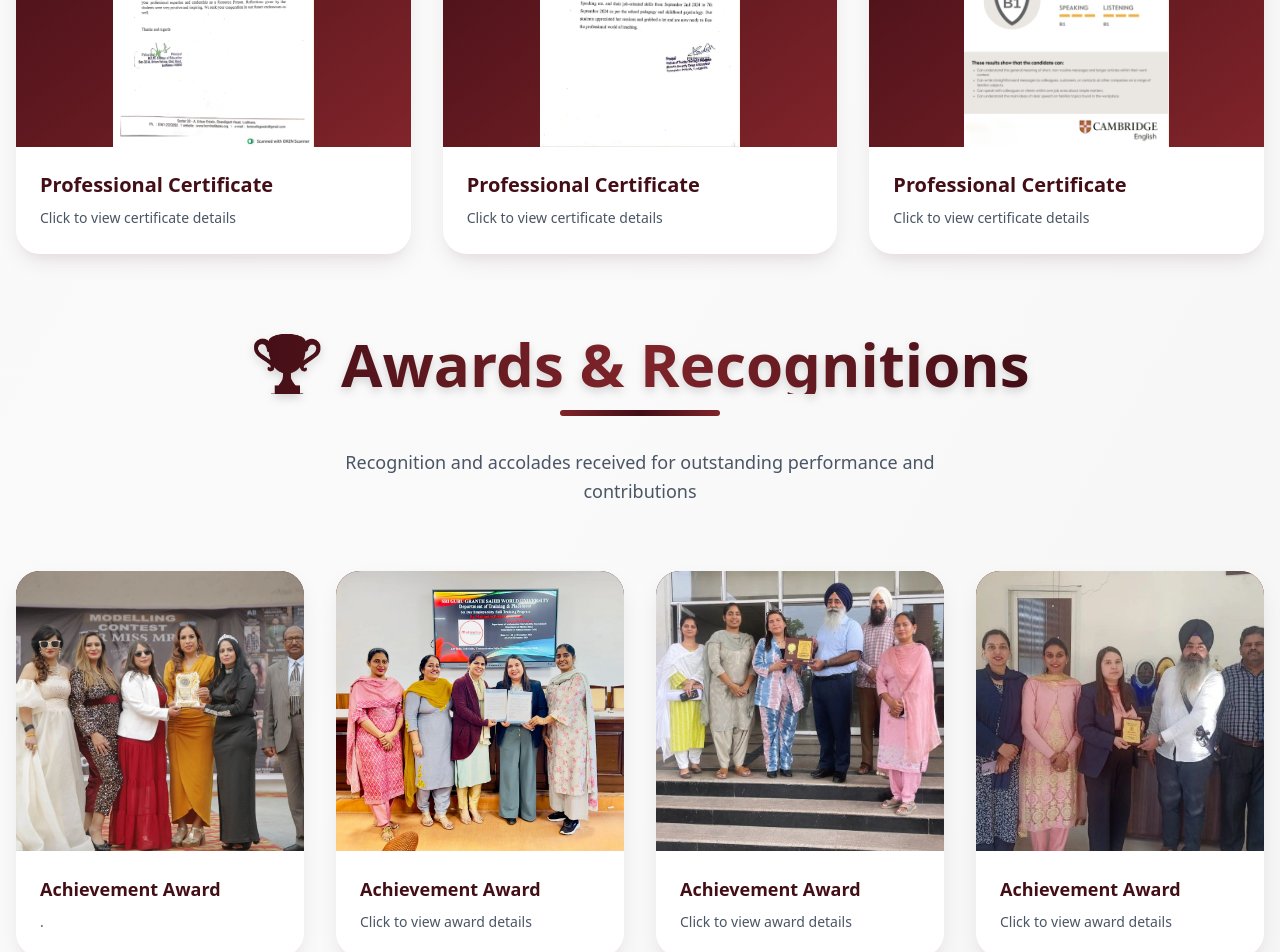
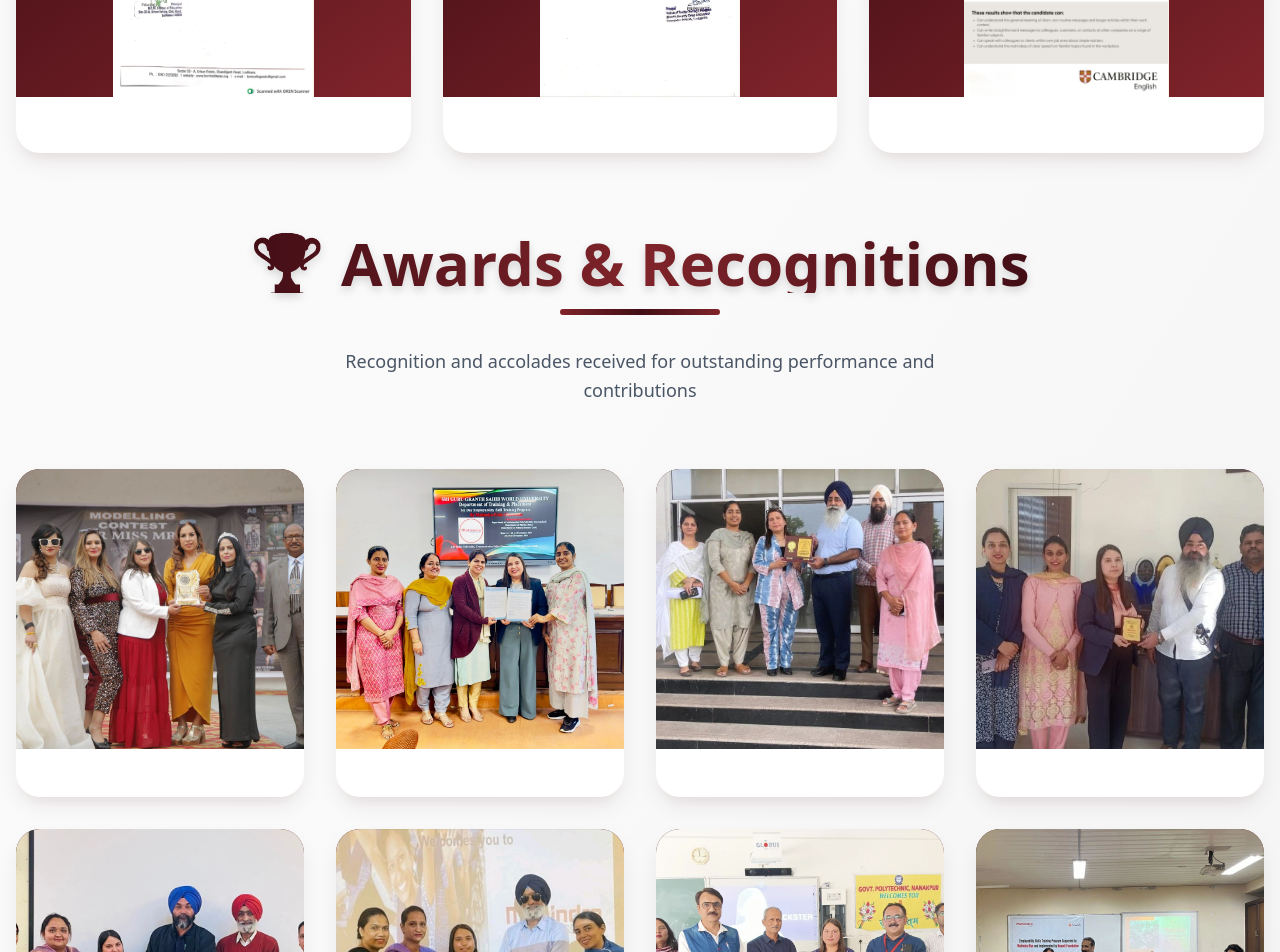
Before and after one commit to AnuragSharma2005/freelancing, a React (Vite) app: page /recommendations in a window 1280 px wide. Shown: the part 900-1852 px from the top of the page. Built offline with nearby package versions, Linux system fonts and the light colour scheme.

Commit message:
Recomendation border changes

```diff
--- a/src/Components/Recommendations.jsx
+++ b/src/Components/Recommendations.jsx
@@ -215,10 +215,10 @@ const Recommendations = () => {
               </div>
               <div className="p-6">
                 <h2 className="text-xl font-semibold text-[#430e16] mb-2 group-hover:text-[#80242a] transition-colors duration-300">
-                  {cert.title || "Professional Certificate"}
+
                 </h2>
                 <p className="text-gray-600 text-sm leading-relaxed">
-                  {cert.description || "Click to view certificate details"}
+
                 </p>
               </div>
             </motion.div>
@@ -294,12 +294,7 @@ const Recommendations = () => {
                 <div className="absolute inset-0 bg-gradient-to-t from-black/30 to-transparent opacity-0 group-hover:opacity-100 transition-opacity duration-300" />
               </div>
               <div className="p-6">
-                <h2 className="text-lg font-semibold text-[#430e16] mb-2 group-hover:text-[#80242a] transition-colors duration-300">
-                  {award.title || "Achievement Award"}
-                </h2>
-                <p className="text-gray-600 text-sm leading-relaxed">
-                  {award.description || "Click to view award details"}
-                </p>
+
               </div>
             </motion.div>
           ))}
```
